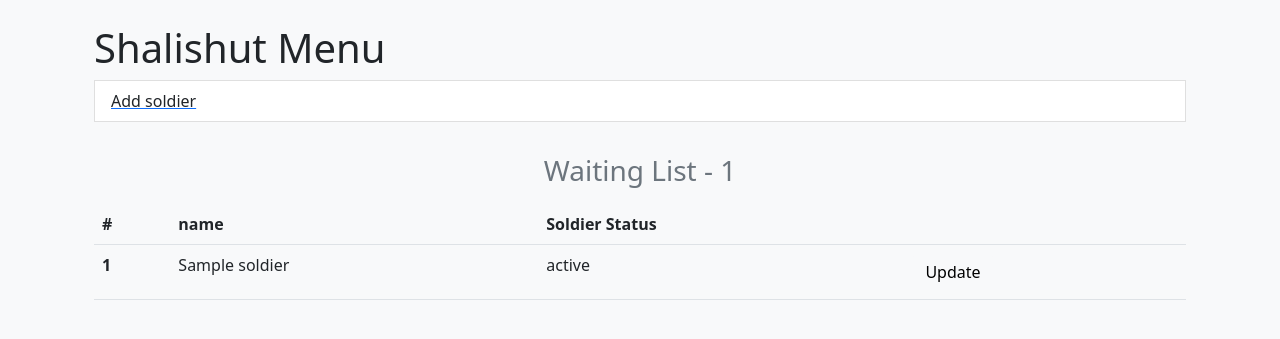
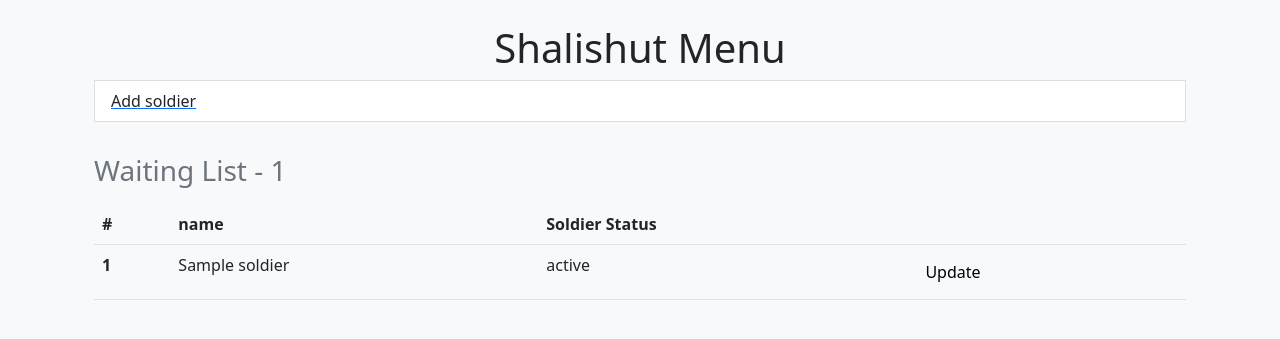
Before and after one commit to AmitHauzer/gibush-management, a Django app: template shalishut/templates/shalishut_menu.html in a window 1280 px wide. Shown: the part 64-403 px from the top of the page. Run offline with Django 4.2, Linux system fonts and the light colour scheme; the template is opened without the code that fills it: values that come from a table or form of the project are taken from there, others are empty; tables that the repository leaves empty hold one stand-in row (values such as "Sample post").

Commit message:
fix headers

```diff
--- a/shalishut/templates/shalishut_menu.html
+++ b/shalishut/templates/shalishut_menu.html
@@ -2,7 +2,7 @@
 {% block content %}
 <div class="container">
     <div class="container">
-        <h1 cla>Shalishut Menu</h1>
+        <h1 style="text-align: center">Shalishut Menu</h1>
         <div class="list-group">
             <a href="{% url 'shalishut:add-soldier-shalishut' %}"><button type="button"
                     class="list-group-item  list-group-item-action btn btn-light">Add soldier</button></a>
@@ -11,7 +11,7 @@
     </div>
     <div class="container">
         <table class="table  caption-top">
-            <caption style="text-align: center">
+            <caption style="text-align: left">
                 <h3>Waiting List - {{soldiers.count}}</h3>
             </caption>
             <thead>
--- a/templates/home.html
+++ b/templates/home.html
@@ -1,7 +1,7 @@
 {% extends "base.html" %}
 {% block content %}
 <div class="container">
-            <h1 cla>Main Menu</h1>
+            <h1 style="text-align: center">Main Menu</h1>
             <div class="list-group">
                 <a href="{% url 'soldiers:all-soldiers' %}"><button type="button" class="list-group-item  list-group-item-action btn btn-light" >Soldiers</button></a>
                 <a href="{% url 'barors:all-barors' %}"><button type="button" class="list-group-item list-group-item-action">Barors</button></a>
```
